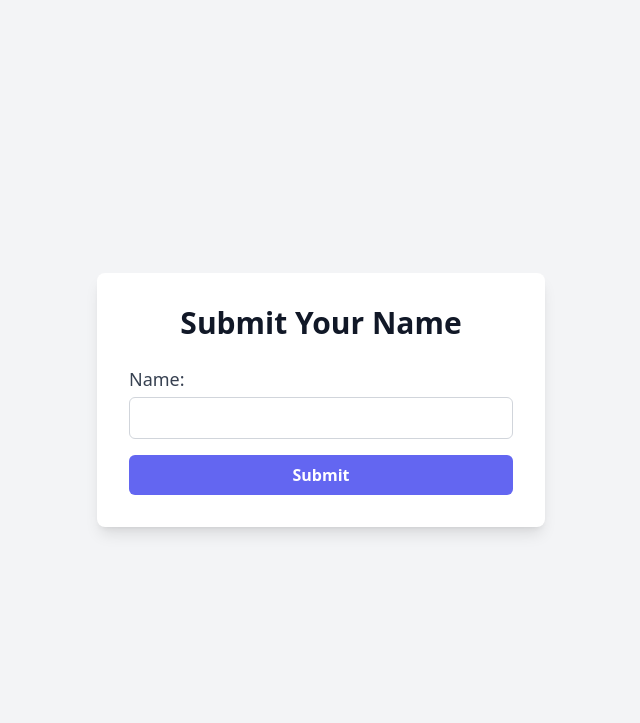
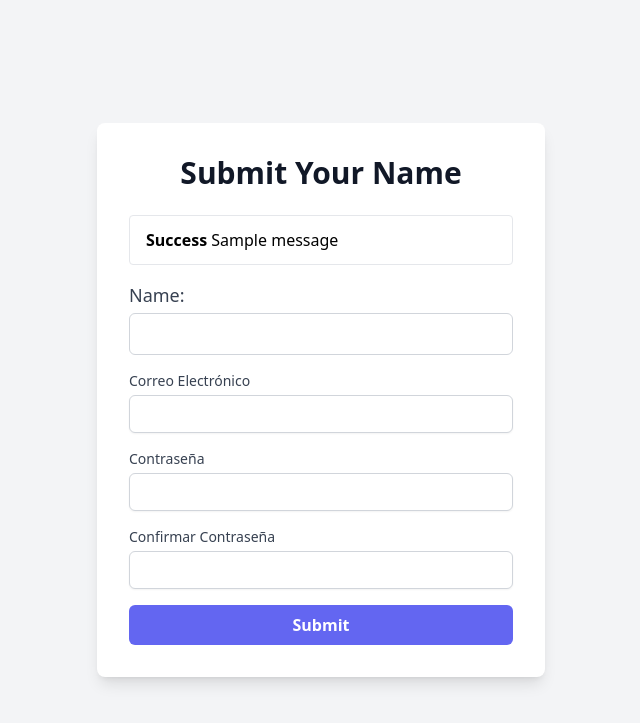
Before and after one commit to Enriquemaster/Punto_de_venta, a Flask app: page / in a window 1280 px wide. Shown: the top 723 px of the page, without its empty margins (319-959 px from the left). Run offline with Flask 3, Linux system fonts and the light colour scheme; one stand-in notice (Sample message) is shown; style sheets or scripts are compiled from the project's sources.

Commit message:
primeros cambios registro

```diff
--- a/app.py
+++ b/app.py
@@ -1,7 +1,8 @@
-from flask import Flask, render_template, request
+from flask import Flask, render_template, request, redirect, url_for, flash
 import mysql.connector
 
 app = Flask(__name__)
+app.secret_key = 'supersecretkey'  # Necesario para usar flash messages
 
 @app.route('/')
 def index():
@@ -10,10 +11,35 @@ def index():
 @app.route('/submit', methods=['POST'])
 def submit():
     name = request.form['name']
-    save_to_database(name)
-    return 'Name saved successfully'
+    email = request.form['email']
+    password = request.form['password']
+    confirm_password = request.form['confirm_password']
 
-def save_to_database(name):
+    # Verificar que las contraseñas coincidan
+    if password != confirm_password:
+        flash('Las contraseñas no coinciden', 'error')
+        return redirect(url_for('index'))
+
+    # Validar campos vacíos
+    if not name or not email or not password:
+        flash('Todos los campos son obligatorios', 'error')
+        return redirect(url_for('index'))
+
+    # Verificar formato del correo electrónico
+    if '@' not in email:
+        flash('Correo electrónico inválido', 'error')
+        return redirect(url_for('index'))
+
+    # Guardar en la base de datos
+    try:
+        save_to_database(name, email, password)
+        flash('Registro exitoso', 'success')
+    except Exception as e:
+        flash(f'Error al guardar en la base de datos: {str(e)}', 'error')
+
+    return redirect(url_for('index'))
+
+def save_to_database(name, email, password):
     config = {
         'user': 'root',
         'password': 'Enrique154',
@@ -22,7 +48,7 @@ def save_to_database(name):
     }
     conn = mysql.connector.connect(**config)
     cursor = conn.cursor()
-    cursor.execute("INSERT INTO users (name) VALUES (%s)", (name,))
+    cursor.execute("INSERT INTO users (name, email, password) VALUES (%s, %s, %s)",(name, email, password))
     conn.commit()
     cursor.close()
     conn.close()
--- a/templates/index.html
+++ b/templates/index.html
@@ -9,11 +9,46 @@
 <body class="bg-gray-100 flex items-center justify-center min-h-screen">
     <div class="w-full max-w-md bg-white p-8 rounded-lg shadow-lg">
         <h1 class="text-3xl font-bold text-center text-gray-900 mb-6">Submit Your Name</h1>
+
+   <!-- Mostrar mensajes flash -->
+   {% with messages = get_flashed_messages(with_categories=True) %}
+   {% if messages %}
+       <div class="mb-4">
+           {% for category, message in messages %}
+               <div class="alert alert-{{ category }} bg-{{ category }}-100 border border-{{ category }}-400 text-{{ category }}-700 px-4 py-3 rounded relative" role="alert">
+                   <strong class="font-bold">{{ category.capitalize() }}</strong>
+                   <span class="block sm:inline">{{ message }}</span>
+               </div>
+           {% endfor %}
+       </div>
+   {% endif %}
+{% endwith %}
+
+
+
         <form action="/submit" method="post" class="space-y-4">
             <div class="flex flex-col">
                 <label for="name" class="text-lg font-medium text-gray-700">Name:</label>
                 <input type="text" id="name" name="name" class="mt-1 p-2 border border-gray-300 rounded-md focus:outline-none focus:ring-2 focus:ring-indigo-500 focus:border-indigo-500" required>
             </div>
+
+            <div>
+                <label for="email" class="block text-sm font-medium text-gray-700">Correo Electrónico</label>
+                <input type="email" id="email" name="email" required
+                       class="mt-1 block w-full px-3 py-2 border border-gray-300 rounded-md shadow-sm focus:outline-none focus:ring-indigo-500 focus:border-indigo-500 sm:text-sm">
+            </div>
+            <div>
+                <label for="password" class="block text-sm font-medium text-gray-700">Contraseña</label>
+                <input type="password" id="password" name="password" required
+                       class="mt-1 block w-full px-3 py-2 border border-gray-300 rounded-md shadow-sm focus:outline-none focus:ring-indigo-500 focus:border-indigo-500 sm:text-sm">
+            </div>
+            <div>
+                <label for="confirm_password" class="block text-sm font-medium text-gray-700">Confirmar Contraseña</label>
+                <input type="password" id="confirm_password" name="confirm_password" required
+                       class="mt-1 block w-full px-3 py-2 border border-gray-300 rounded-md shadow-sm focus:outline-none focus:ring-indigo-500 focus:border-indigo-500 sm:text-sm">
+            </div>
+
+
             <button type="submit" class="w-full py-2 px-4 bg-indigo-500 text-white font-semibold rounded-md hover:bg-indigo-600 focus:outline-none focus:ring-2 focus:ring-indigo-500">Submit</button>
         </form>
     </div>
```
